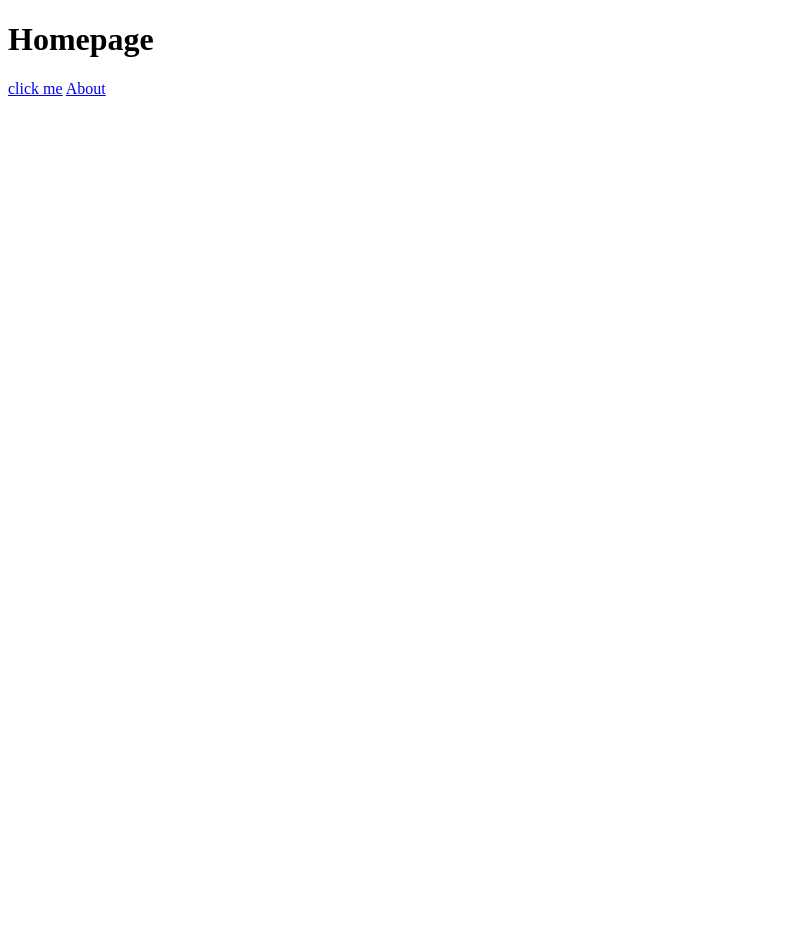
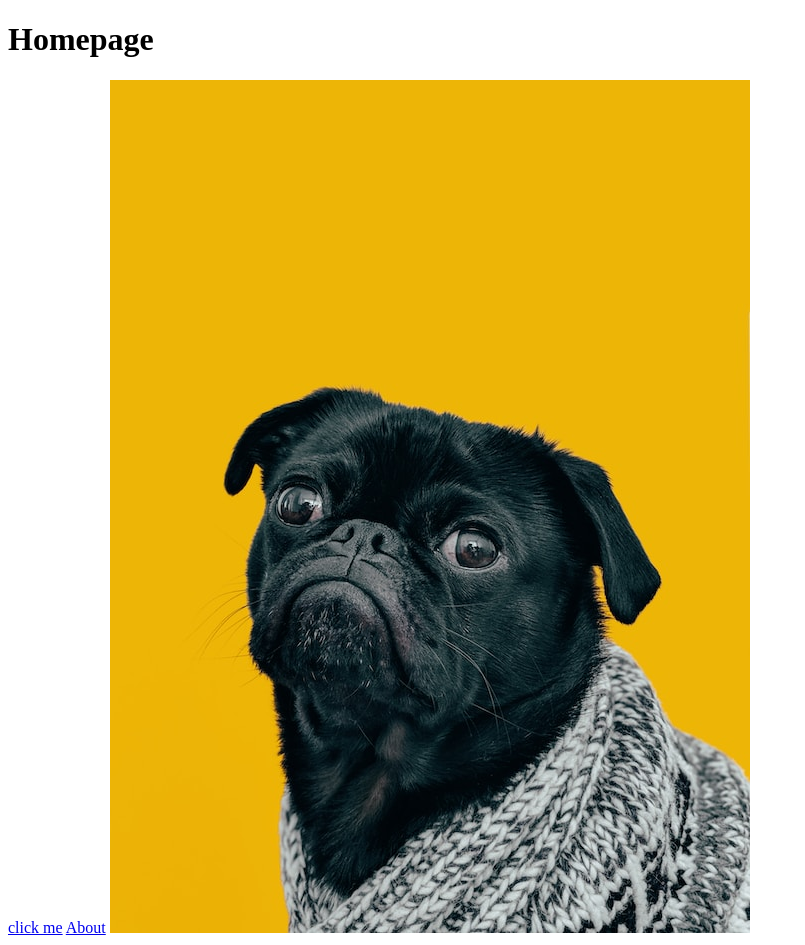
Before and after one commit to fmrles/odin-links-and-images, a plain HTML site: page index.html in a window 1280 px wide. Shown: the whole page, without its empty margins (0-805 px from the left). Before the commit the page ends 800 px from the top, so only its background shows below. Drawn offline with Linux system fonts and the light colour scheme.

Commit message:
Se añadieron imagenes

```diff
--- a/index.html
+++ b/index.html
@@ -20,5 +20,7 @@
     >
     <!--Relative Links (Located in the project)-->
     <a href="pages/about.html">About</a>
+    <!--Añade imagen con atributo scr que indica donde esta alojada la imagen-->
+    <img src="./images/dog.jpg" />
   </body>
 </html>
```
Also changed, not shown: images/dog.jpg (added).
